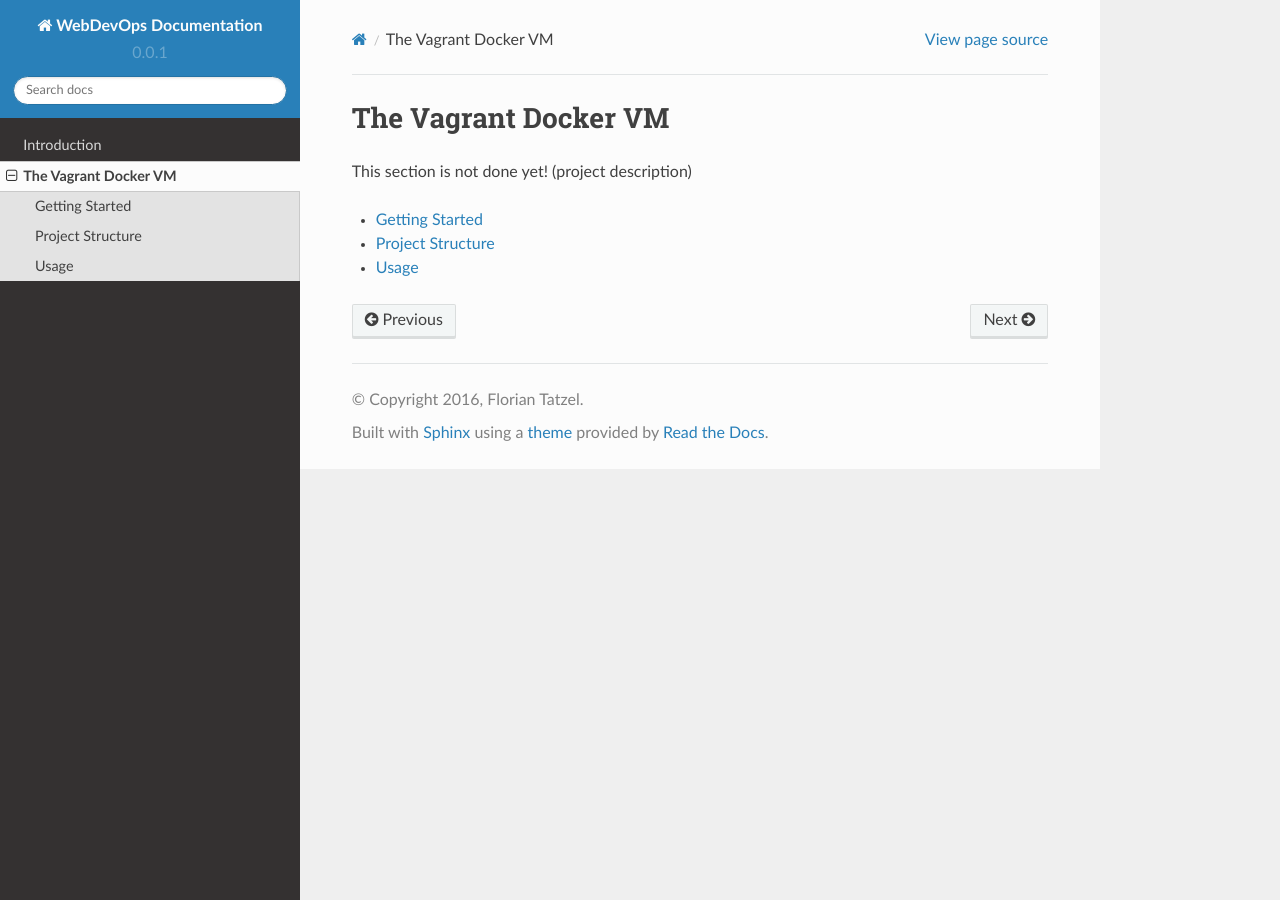
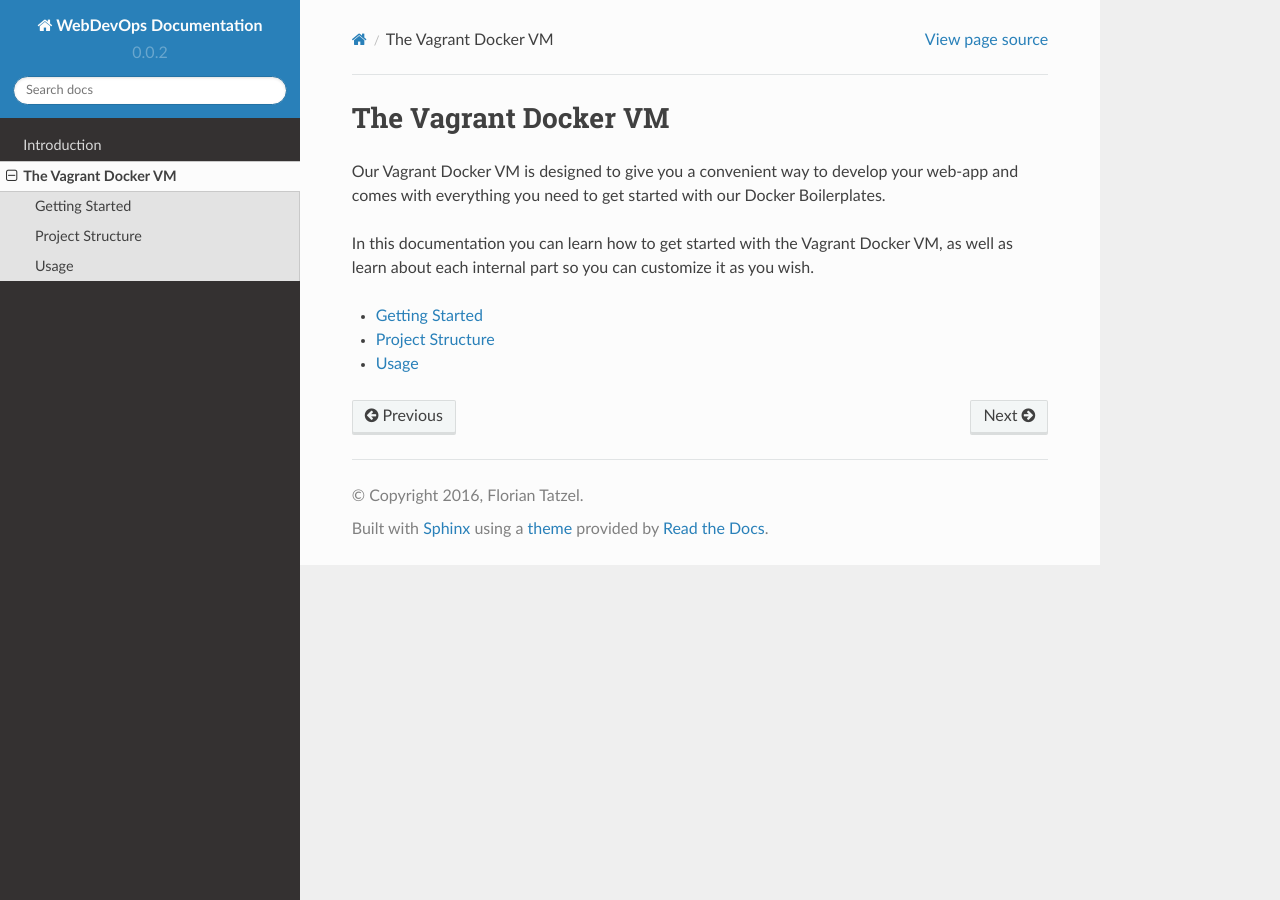
Before and after one commit to webdevops/WebDevOps_Documentation, a Sphinx documentation site: the page built from docs/content/vagrantDockerVm.rst, in a window 1280 px wide. Built offline with Sphinx 7.4.7 and the Read the Docs theme 2.0.0, drawn with Linux system fonts in a browser that asks for light colours; pages that are not in the unit, such as notebooks, are missing from menus.

Commit message:
Adds some more intro text

```diff
--- a/docs/conf.py
+++ b/docs/conf.py
@@ -71,9 +71,9 @@ author = u'Florian Tatzel'
 # built documents.
 #
 # The short X.Y version.
-version = u'0.0.1'
+version = u'0.0.2'
 # The full version, including alpha/beta/rc tags.
-release = u'0.0.1'
+release = u'0.0.2'
 
 # The language for content autogenerated by Sphinx. Refer to documentation
 # for a list of supported languages.
--- a/docs/content/vagrantDockerVm.rst
+++ b/docs/content/vagrantDockerVm.rst
@@ -2,8 +2,11 @@
 The Vagrant Docker VM
 =====================
 
-This section is not done yet!
-(project description)
+Our Vagrant Docker VM is designed to give you a convenient way to develop your web-app
+and comes with everything you need to get started with our Docker Boilerplates.
+
+In this documentation you can learn how to get started with the Vagrant Docker VM,
+as well as learn about each internal part so you can customize it as you wish.
 
 .. toctree::
    :maxdepth: 1
```
Also changed, not shown: 7 other files.
